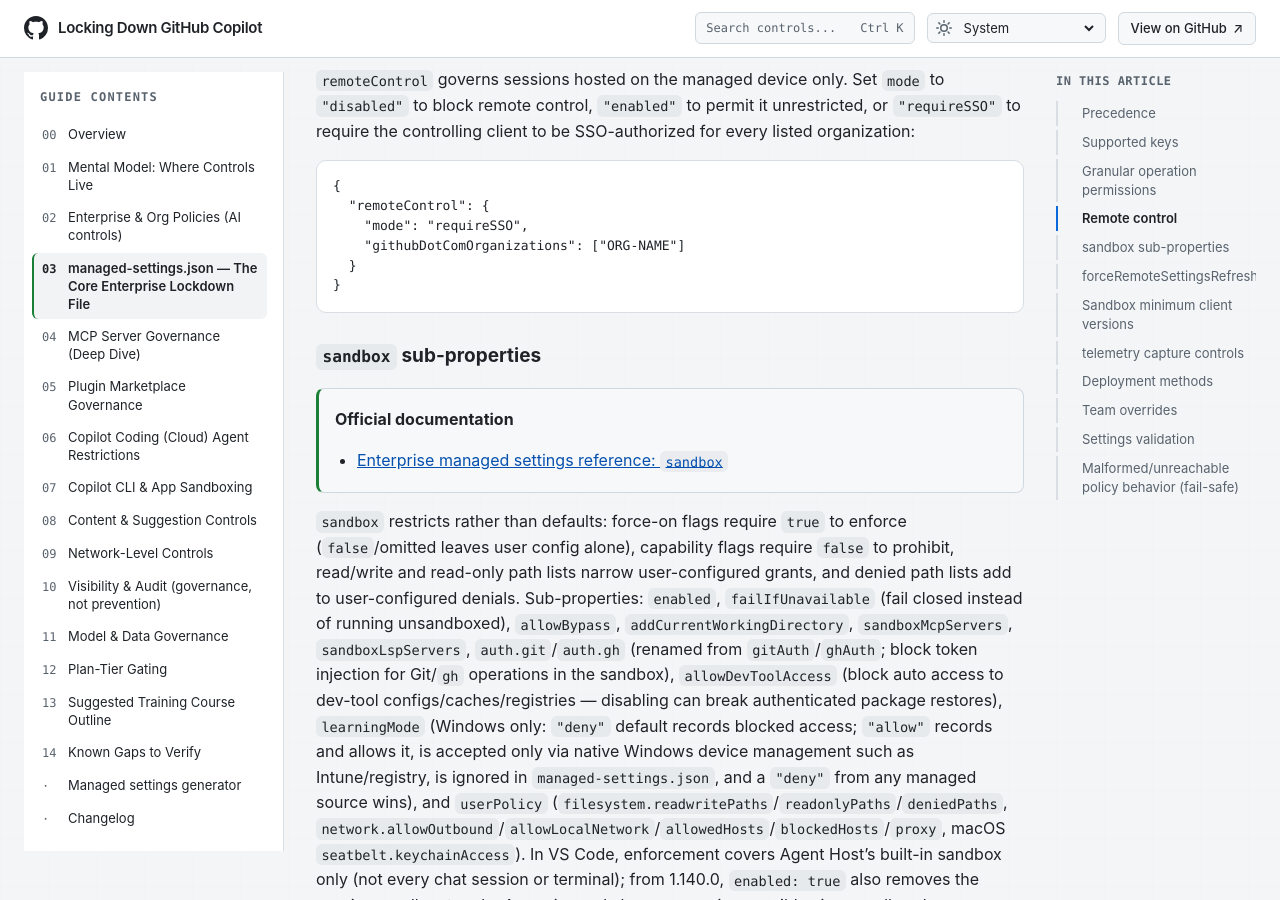
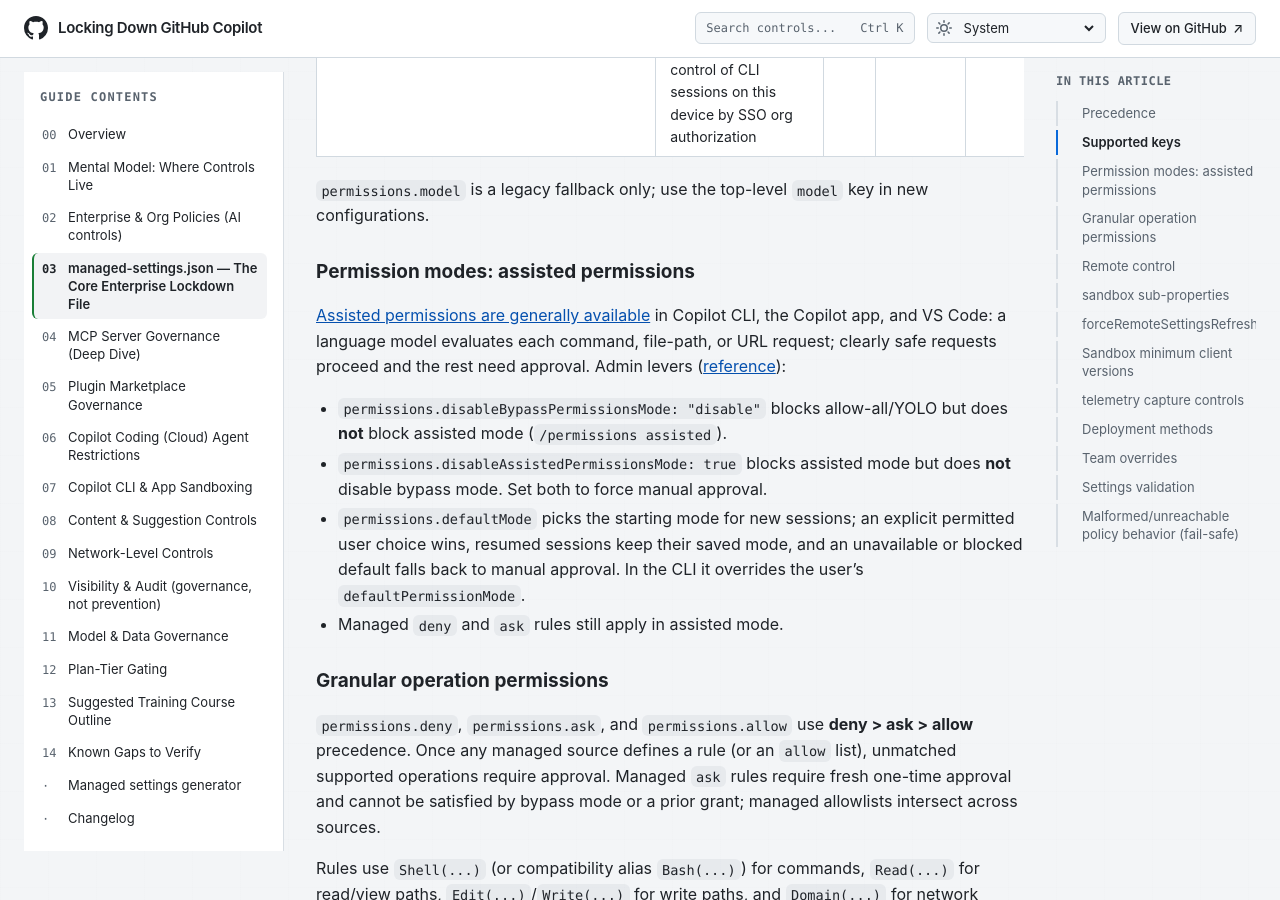
Before and after one commit to beardofedu/copilot-governance-training, a Jekyll site: the page built from docs/sections/managed-settings.md, in a window 1280 px wide and 900 px high, scrolled down 3865 px. Built offline with Jekyll 4.4.1, drawn with Linux system fonts in a browser that asks for light colours; some of the changed text lies outside the part shown.

Commit message:
Update Copilot governance documentation
Co-authored-by: Copilot <223556219+Copilot@users.noreply.github.com>

```diff
--- a/docs/sections/managed-settings.md
+++ b/docs/sections/managed-settings.md
@@ -35,15 +35,27 @@ Exception: in Copilot CLI, VS Code Agent Host sessions, and the Copilot app, the
 | `permissions.deny` | Block specific operations | ✅ | ❌ | ✅ | ❌ | ❌ |
 | `permissions.ask` | Require fresh approval for specific operations | ✅ | ❌ | ✅ | ❌ | ❌ |
 | `permissions.allow` | Permit specific operations without a prompt | ✅ | ❌ | ✅ | ❌ | ❌ |
+| `permissions.disableAssistedPermissionsMode` | Set `true` to stop users enabling [assisted permissions](https://docs.github.com/en/copilot/reference/enterprise-administrators/enterprise-managed-settings#disableassistedpermissionsmode) (LLM-evaluated auto-approval of clearly safe requests); does not disable bypass mode | ✅ | ✅ | ✅ | ❌ | ❌ |
+| `permissions.defaultMode` | Default permission mode for new sessions: `manual`, `assisted`, or `allow-all`; a default, not a lock ([details](https://docs.github.com/en/copilot/reference/enterprise-administrators/enterprise-managed-settings#defaultmode)) | ✅ | ✅ | ✅ | ❌ | ❌ |
 | `features.computerUse` | Set `false` to prevent users enabling [computer use](https://docs.github.com/en/copilot/reference/enterprise-administrators/enterprise-managed-settings#featurescomputeruse) (local settings can't override); `true` or omitted leaves it to users | ✅ | ❌ | ✅ | ❌ | ❌ |
 | `model` | Set the default model for new conversations ([JetBrains support](https://github.blog/changelog/2026-10-10-new-controls-and-chat-improvements-in-copilot-for-jetbrains/)) | ✅ | ✅ | ✅ | ✅ | ✅ |
 | `autoTier` | Default Auto routing tier when `model` is `"auto"`: `efficiency`, `balance`, `intelligence`, `unmanaged` (most→least restrictive); needs CLI 1.0.87-0+ / VS Code 1.140.0+ | ✅ | ✅ | ❌ | ❌ | ❌ |
+| `fusionTier` | Default effort level when `model` is `fusion`: `standard`, `high`, `max`, `unmanaged` (most→least restrictive); plain string locks, `{ "overridable": ... }` provides a default; needs CLI 1.0.104-3+ / VS Code 1.144.0+ / Copilot app 1.1.33-4+ ([details](https://docs.github.com/en/copilot/reference/enterprise-administrators/enterprise-managed-settings#fusiontier)) | ✅ | ✅ | ✅ | ❌ | ❌ |
 | `sandbox` | Minimum sandbox: command exec, filesystem/network access, credentials, local MCP/LSP servers (cumulative-restrictive); including this key enforces a minimum client version, so users pinned to older clients must update to keep using Copilot ([source](https://github.blog/changelog/2026-10-13-enterprise-managed-settings-enforcement-updates/)) | ✅ | ✅ (Agent Host sessions, VS Code 1.138.0+) | ✅ | ❌ | ❌ |
 | `telemetry` | Route usage data to your own OpenTelemetry collector; fine-grained `capture` classes for identity and content ([details](#telemetry-capture-controls)) | ✅ | ✅ | ✅ | ❌ | ✅ |
 | `forceRemoteSettingsRefresh` | Require a fresh server-managed settings fetch at startup; clients fail closed if current policy can't be confirmed. Server-managed values start forcing refresh on the startup after first receipt; MDM/file delivery can require freshness before first sign-in ([details](https://github.blog/changelog/2026-10-13-enterprise-managed-settings-enforcement-updates/)) | ✅ | ✅ | ✅ | ❌ | ❌ |
 | `remoteControl` | Restrict remote control of CLI sessions on this device by SSO org authorization | ✅ | ✅ | ❌ | ❌ | ❌ |
 
 `permissions.model` is a legacy fallback only; use the top-level `model` key in new configurations.
+
+### Permission modes: assisted permissions
+
+[Assisted permissions are generally available](https://github.blog/changelog/2026-10-26-github-copilot-assisted-permissions-generally-available) in Copilot CLI, the Copilot app, and VS Code: a language model evaluates each command, file-path, or URL request; clearly safe requests proceed and the rest need approval. Admin levers ([reference](https://docs.github.com/en/copilot/reference/enterprise-administrators/enterprise-managed-settings#permissions)):
+
+- `permissions.disableBypassPermissionsMode: "disable"` blocks allow-all/YOLO but does **not** block assisted mode (`/permissions assisted`).
+- `permissions.disableAssistedPermissionsMode: true` blocks assisted mode but does **not** disable bypass mode. Set both to force manual approval.
+- `permissions.defaultMode` picks the starting mode for new sessions; an explicit permitted user choice wins, resumed sessions keep their saved mode, and an unavailable or blocked default falls back to manual approval. In the CLI it overrides the user's `defaultPermissionMode`.
+- Managed `deny` and `ask` rules still apply in assisted mode.
 
 ### Granular operation permissions
 
```
Also changed, not shown: other parts of docs/sections/managed-settings.md (+1 -1 lines), docs/assets/js/managed-settings.js (+11 -2 lines), docs/sections/managed-settings-generator.md (+1 -1 lines), docs/CHANGELOG.md.
